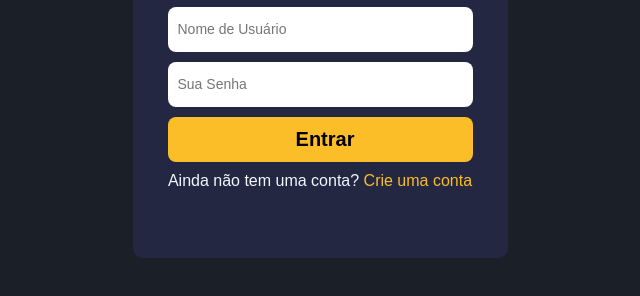
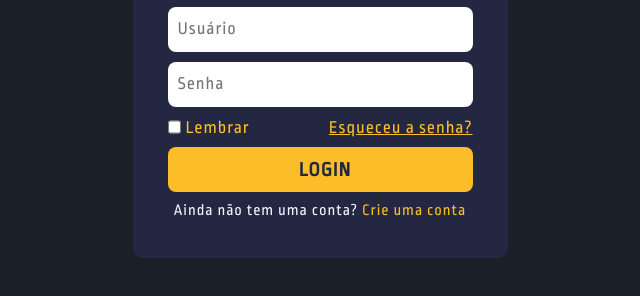
Before and after one commit to TKRyann/CodeGeek, a plain HTML site: page index.html in a window 1280 px wide. Shown: the part 392-688 px from the top of the page, without its empty margins (320-960 px from the left). Drawn offline with Linux system fonts and the light colour scheme.

Commit message:
Novas mudanças na tela de login

```diff
--- a/index.html
+++ b/index.html
@@ -17,14 +17,23 @@
       </div>
 
       <form class="dados-login">
-        <input type="text" name="nome" placeholder="Nome de Usuário" required autofocus >
+        <input type="text" name="nome" id="nome" placeholder="Usuário" required autofocus >
 
-        <input type="password" name="senha" placeholder="Sua Senha" required >
+        <input type="password" name="senha" id="senha" placeholder="Senha" required >
 
-        <input type="submit" value="Entrar">
+        <div class="lembrar">
+          <div class="checkbox">
+            <input type="checkbox" id="lembrar" name="lembrar" value="Lembrar">
+            <label for="lembrar">Lembrar</label>
+          </div>
+
+          <p class="esqueceu-usuario"><a href="#">Esqueceu a senha?</a></p>
+        </div>
+
+        <input type="submit" id="bnt-login" value="Login">
       </form>
 
-      <p class="cadastro">Ainda não tem uma conta?<a href="cadastro.html"> Crie uma conta</a></p>
+      <p class="fazer-cadastro">Ainda não tem uma conta?<a href="cadastro.html"> Crie uma conta</a></p>
     </div>
   </section>
 </body>
--- a/login.css
+++ b/login.css
@@ -4,11 +4,12 @@
   margin: 0;
   padding: 0;
   box-sizing: border-box;
+  font-family: 'Ropa Sans', sans-serif;
+  letter-spacing: 1px;
 }
 
 body{
   background-color:#1B1f27;
-  font-family: Arial, Helvetica, sans-serif;
 }
 
 .area-login{
@@ -45,6 +46,7 @@ body{
   height: 45px;
   outline: none;
   border-radius: 8px;
+  font-size: 14px;
 }
 
 .login .senha input{
@@ -63,23 +65,51 @@ body{
 }
 
 input::placeholder{
-  font-size: 14px;
+  font-size: 18px;
 }
 
 .dados-login [type="submit"]{
   background-color: #fbbe28;
   display: block;
+  color: #242741;
+  text-transform: uppercase;
   font-size: 20px;
   font-weight: bold;
   cursor: pointer;
 }
 
-.cadastro{
+.lembrar {
+  display: flex;
+  align-items: flex-end;
+  align-content: center;
+  justify-content: space-between;
+  font-size: 18px;
+}
+
+.lembrar input{
+  height: 20px;
+}
+
+.lembrar .checkbox{
+  display: flex;
+  align-items: flex-end;
+  align-content: center;
+  justify-content: flex-start;
+  gap: 5px;
+  color: #fbbe28;
+  font-size: 18px;
+}
+
+.lembrar p a{
+  color: #fbbe28;
+}
+
+.fazer-cadastro{
   margin-top: 10px;
   color: aliceblue;
 }
 
-.cadastro a{
+.fazer-cadastro a{
   color: #fbbe28;
   text-decoration: none;
 }
```
